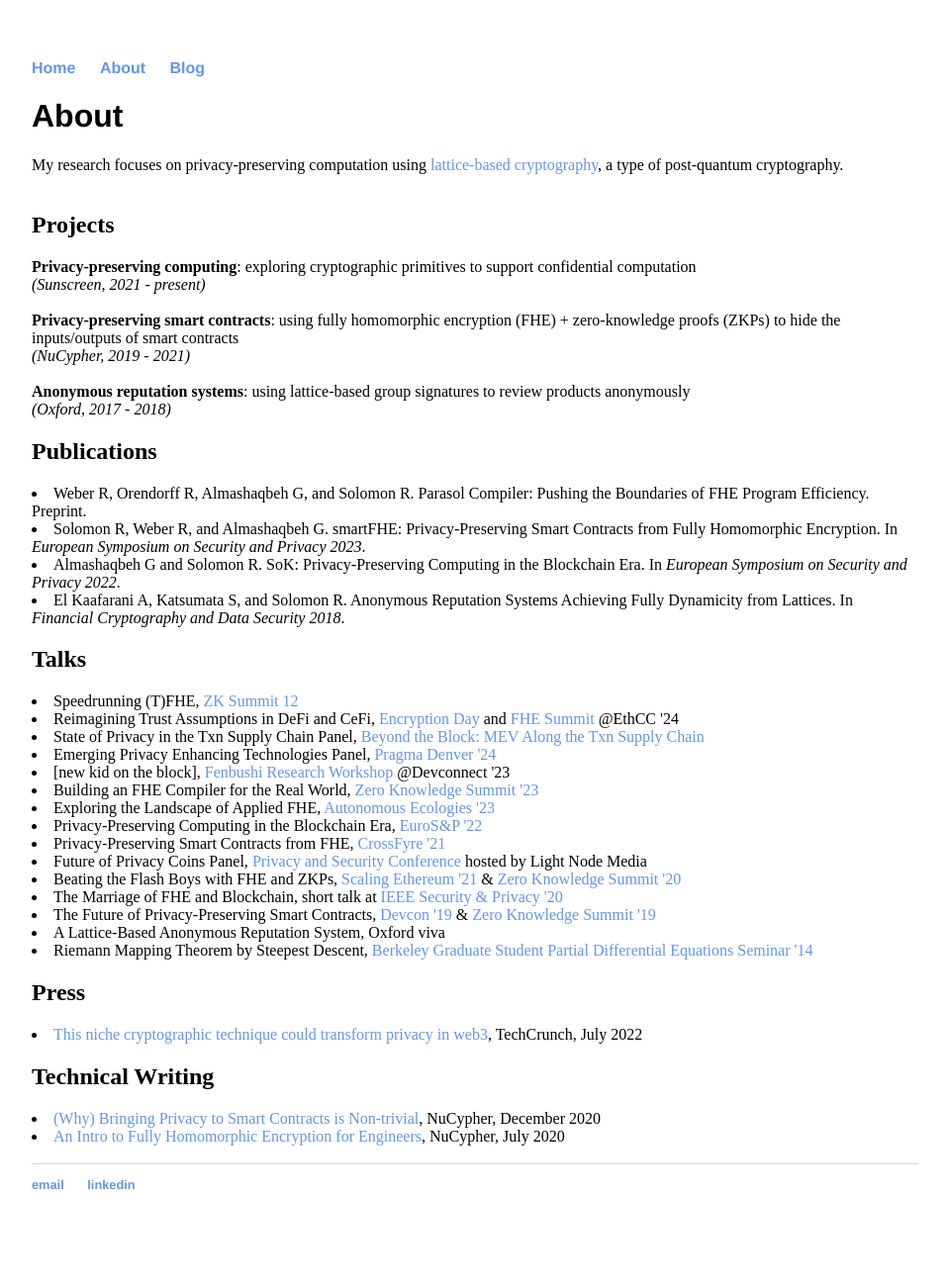
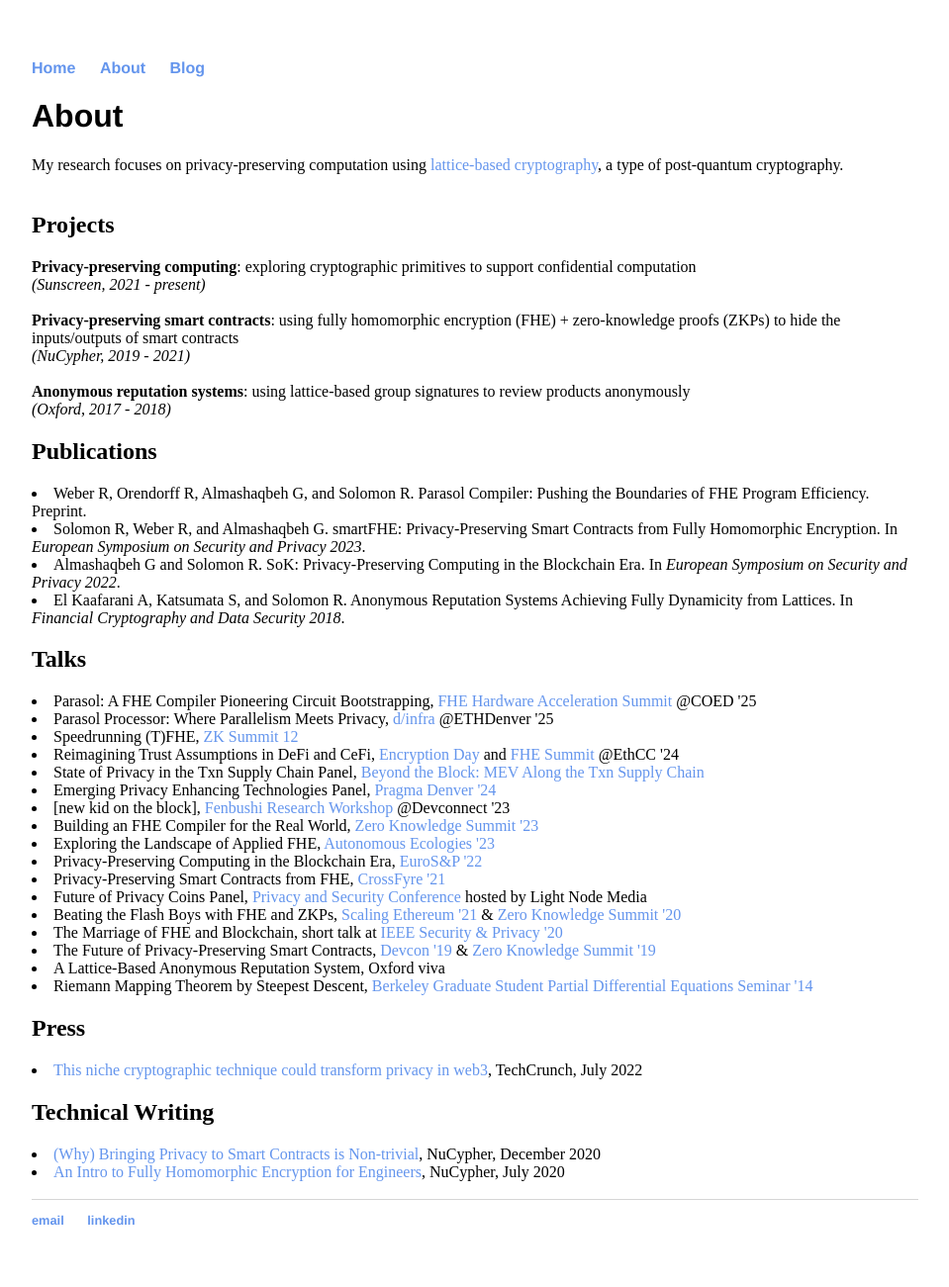
Before and after one commit to ravital/ravital.github.io, a Jekyll site: the page built from about/index.html, in a window 1280 px wide. Shown: the whole page at 99% size, without its empty margins (160-1119 px from the left). Built offline with Jekyll 4.4.1, drawn with Linux system fonts in a browser that asks for light colours; before the commit the page ends 1265 px from its top, so only the background shows below that.

Commit message:
Update index.html

```diff
--- a/about/index.html
+++ b/about/index.html
@@ -23,6 +23,8 @@
 
 
 			<h2>Talks</h2>
+			<li>Parasol: A FHE Compiler Pioneering Circuit Bootstrapping, <a href="https://coedcon.github.io/index.html">FHE Hardware Acceleration Summit</a> @COED '25</li>
+			<li>Parasol Processor: Where Parallelism Meets Privacy, <a href="https://dinfra.xyz/">d/infra</a> @ETHDenver '25</li>
 			<li>Speedrunning (T)FHE, <a href="https://www.zksummit.com/">ZK Summit 12</a></li>
 			<li>Reimagining Trust Assumptions in DeFi and CeFi, <a href="https://v2.encryptionday.com/">Encryption Day</a> and <a href="https://www.fhesummit.com/">FHE Summit</a> @EthCC '24</li>
 			<li>State of Privacy in the Txn Supply Chain Panel, <a href="https://lu.ma/MEV">Beyond the Block: MEV Along the Txn Supply Chain</a></li>
```
